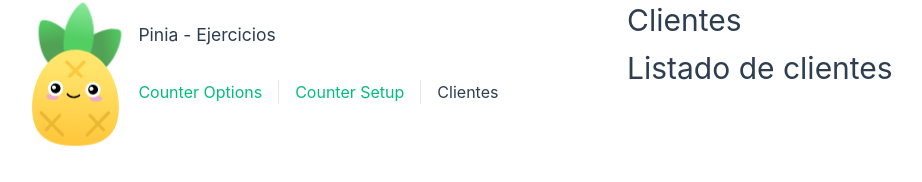
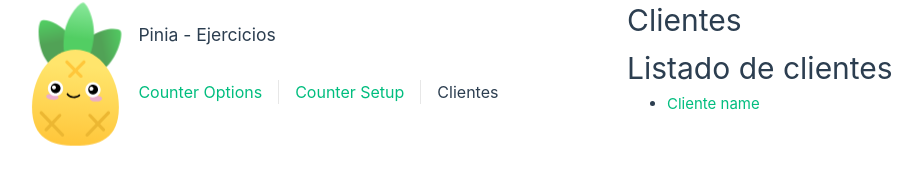
Before and after one commit to engelcituk/pinia-app, a Vue app: page /clients/list in a window 1280 px wide. Shown: the part 329-511 px from the top of the page, without its empty margins (13-935 px from the left). Built offline with nearby package versions, Linux system fonts and the light colour scheme.

Commit message:
Estructura de los componentes que usaremos

```diff
--- /dev/null
+++ b/src/clients/components/ClientList.vue
@@ -0,0 +1,19 @@
+<script setup lang="ts">
+
+</script>
+
+<template>
+    <ul>
+        <li>
+        <RouterLink :to="{name:'client-id', params:{id: 1}}">
+            Cliente name
+        </RouterLink>
+        </li>
+
+    </ul>
+</template>
+
+
+<style scoped>
+
+</style>
--- a/src/clients/pages/ListPage.vue
+++ b/src/clients/pages/ListPage.vue
@@ -1,10 +1,11 @@
 <script setup lang="ts">
-
+import ClientList from '@/clients/components/ClientList.vue'
 </script>
 
 <template>
     <div>
     <h1>Listado de clientes</h1>
+        <ClientList/>
     </div>
 </template>
 
```
